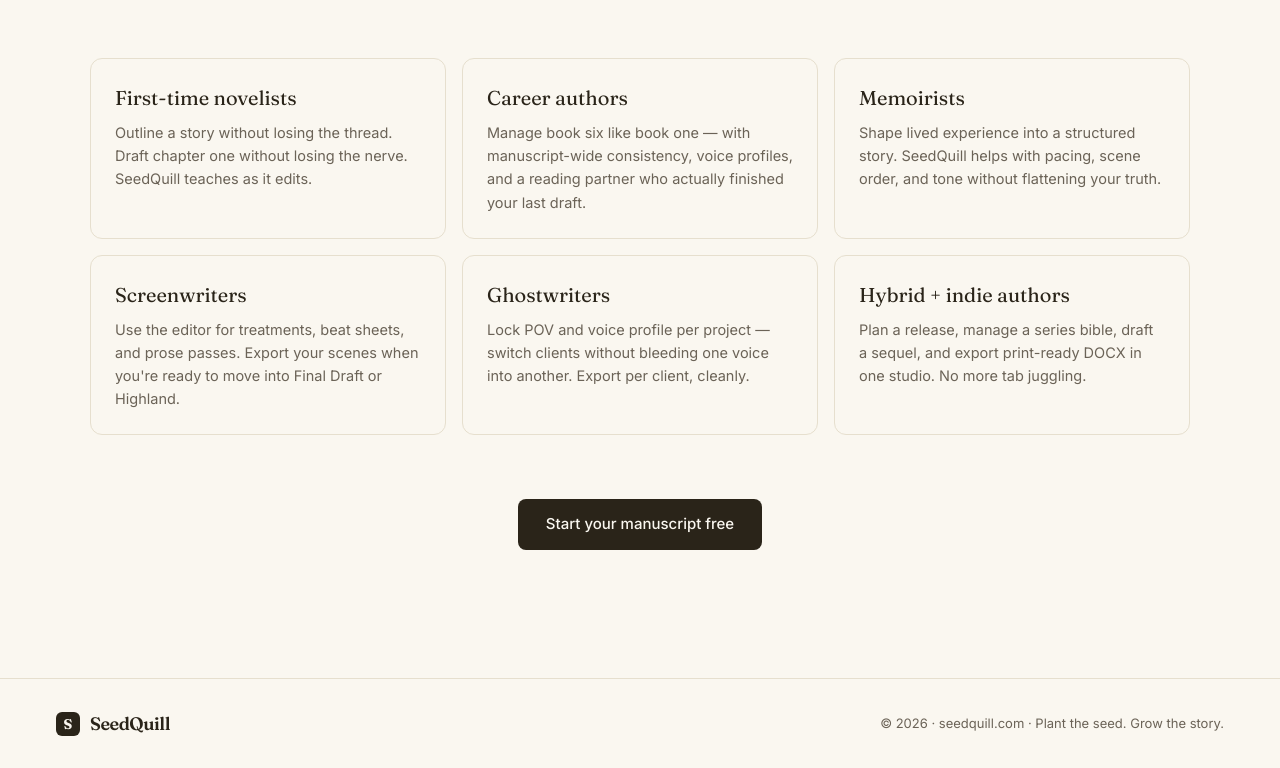
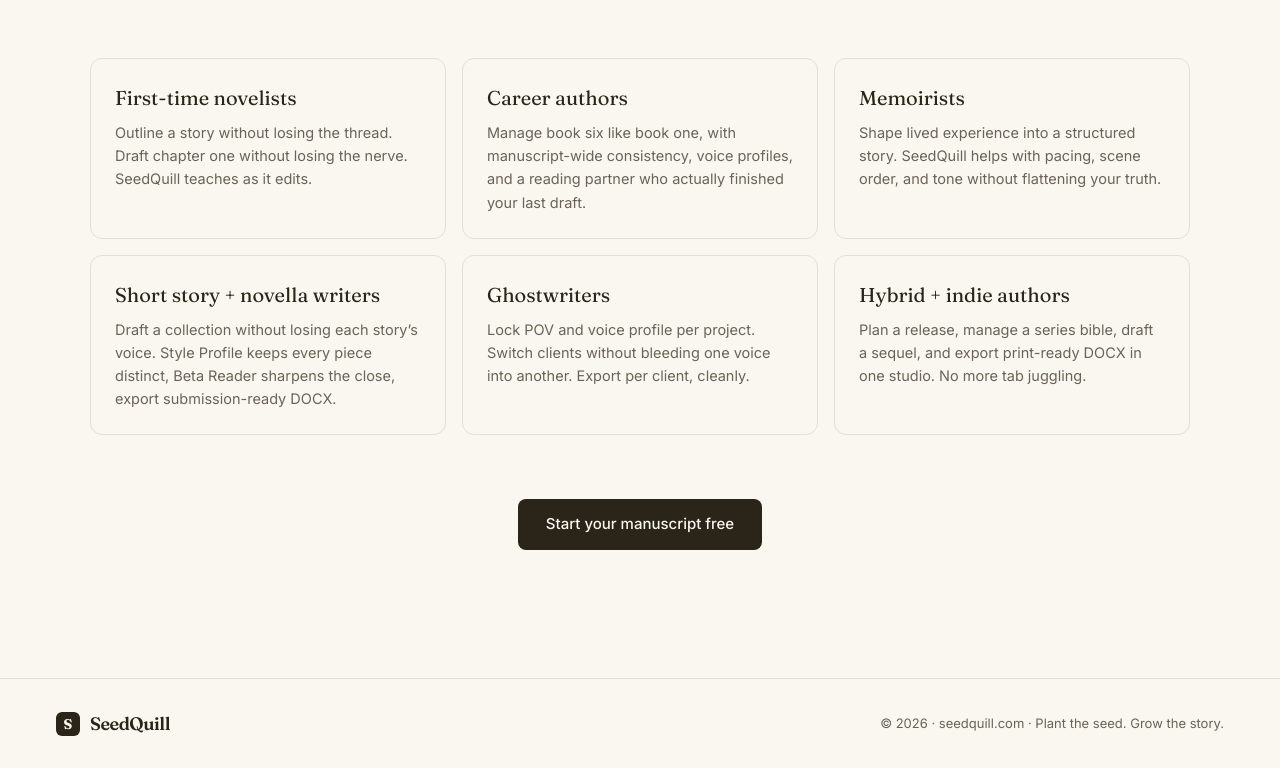
Before and after one commit to lerenyae/prosecraft, a Next.js app: page / in a window 1280 px wide. Shown: the part 2422-3190 px from the top of the page. Built offline with nearby package versions, Linux system fonts and the light colour scheme; no server answers.

Commit message:
Update ForWriters.tsx

```diff
--- a/src/components/marketing/ForWriters.tsx
+++ b/src/components/marketing/ForWriters.tsx
@@ -12,7 +12,7 @@ export function ForWriters() {
             For writers of every kind
           </p>
           <h2 className="font-display text-bark text-[44px] sm:text-[56px] leading-[1.05] tracking-[-1.2px] mb-5">
-            Whatever you're writing,
+            Whatever you&apos;re writing,
             <br />
             <em className="italic text-sage font-medium">SeedQuill meets you here.</em>
           </h2>
@@ -52,7 +52,7 @@ const PERSONAS = [
   {
     name: 'Career authors',
     body:
-      'Manage book six like book one — with manuscript-wide consistency, voice profiles, and a reading partner who actually finished your last draft.',
+      'Manage book six like book one, with manuscript-wide consistency, voice profiles, and a reading partner who actually finished your last draft.',
   },
   {
     name: 'Memoirists',
@@ -60,14 +60,14 @@ const PERSONAS = [
       'Shape lived experience into a structured story. SeedQuill helps with pacing, scene order, and tone without flattening your truth.',
   },
   {
-    name: 'Screenwriters',
+    name: 'Short story + novella writers',
     body:
-      'Use the editor for treatments, beat sheets, and prose passes. Export your scenes when you\'re ready to move into Final Draft or Highland.',
+      'Draft a collection without losing each story’s voice. Style Profile keeps every piece distinct, Beta Reader sharpens the close, export submission-ready DOCX.',
   },
   {
     name: 'Ghostwriters',
     body:
-      'Lock POV and voice profile per project — switch clients without bleeding one voice into another. Export per client, cleanly.',
+      'Lock POV and voice profile per project. Switch clients without bleeding one voice into another. Export per client, cleanly.',
   },
   {
     name: 'Hybrid + indie authors',
```
